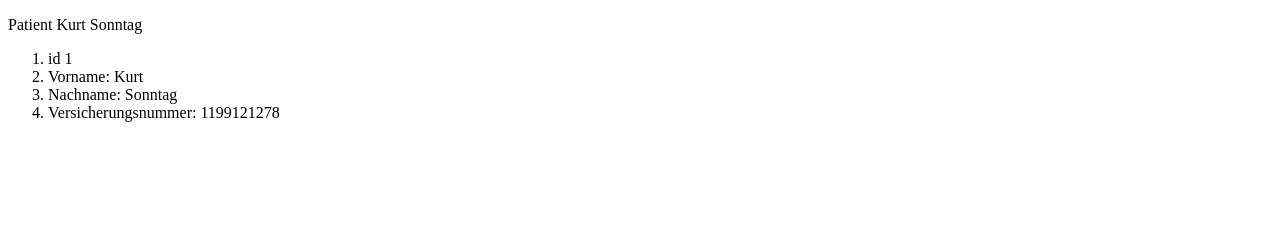
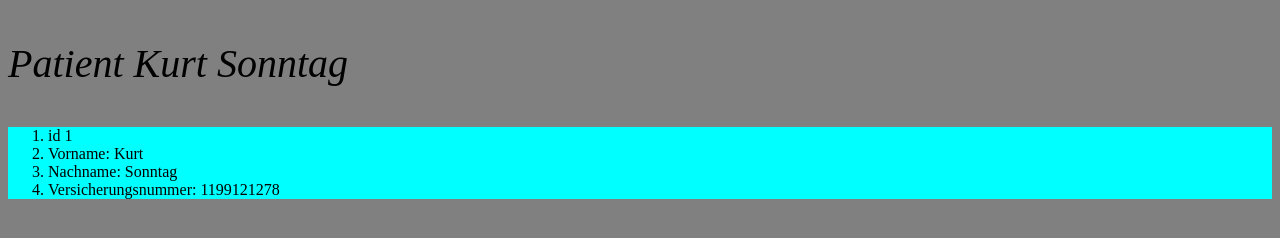
Before and after one commit to HinterleitnerT190115/N_F_HTML__D_Uebung, a plain HTML site: page patienten/patient1.html in a window 1280 px wide. Drawn offline with Linux system fonts and the light colour scheme.

Commit message:
1 file modified

```diff
--- a/patienten/patient1.html
+++ b/patienten/patient1.html
@@ -4,6 +4,22 @@
     <meta charset="UTF-8" />
   </head>
   <body>
+    <!-- CSS Styles are here since <link> is completly
+    broken work for some unknown reason -->
+    <style type="text/css">
+      body {
+        background-color: gray;
+      }
+
+      p {
+        font-style: italic;
+        font-size: 40px;
+      }
+
+      ol {
+        background-color: cyan;
+      }
+    </style>
     <p>Patient Kurt Sonntag</p>
     <ol>
       <li id="patient1">id 1</li>
```
